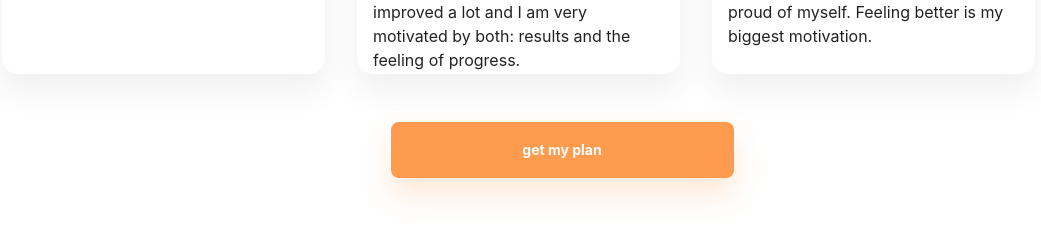
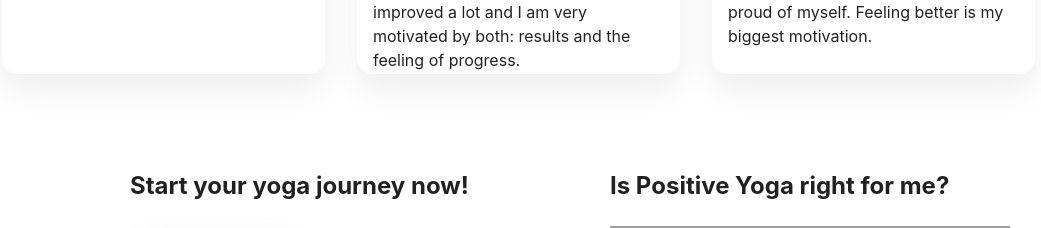
Before and after one commit to styylz/KiloHealth-positive-yoga-, a React (Create React App) app in the folder client/: page / in a window 1280 px wide. Shown: the part 1589-1817 px from the top of the page, without its empty margins (78-1119 px from the left). Built offline with nearby package versions, Linux system fonts and the light colour scheme; grey boxes are pictures that could not be loaded; a web font is replaced by a local one.

Commit message:
style: changed buttons location

```diff
--- a/client/src/views/Home/HomePage/HomePage.jsx
+++ b/client/src/views/Home/HomePage/HomePage.jsx
@@ -97,15 +97,6 @@
         </ImageSwiper>
       )}
 
-      <Box sx={{
-        width: '343px',
-        alignItems: 'center',
-        m: 'auto',
-      }}
-      >
-        <PrimaryButton>Get my plan</PrimaryButton>
-      </Box>
-
       <Grid
         container
         direction="row"
@@ -185,6 +176,7 @@
           />
         ))}
       </Box>
+      <PrimaryButton>Get my plan</PrimaryButton>
       <Grid
         container
         direction="row"
```
